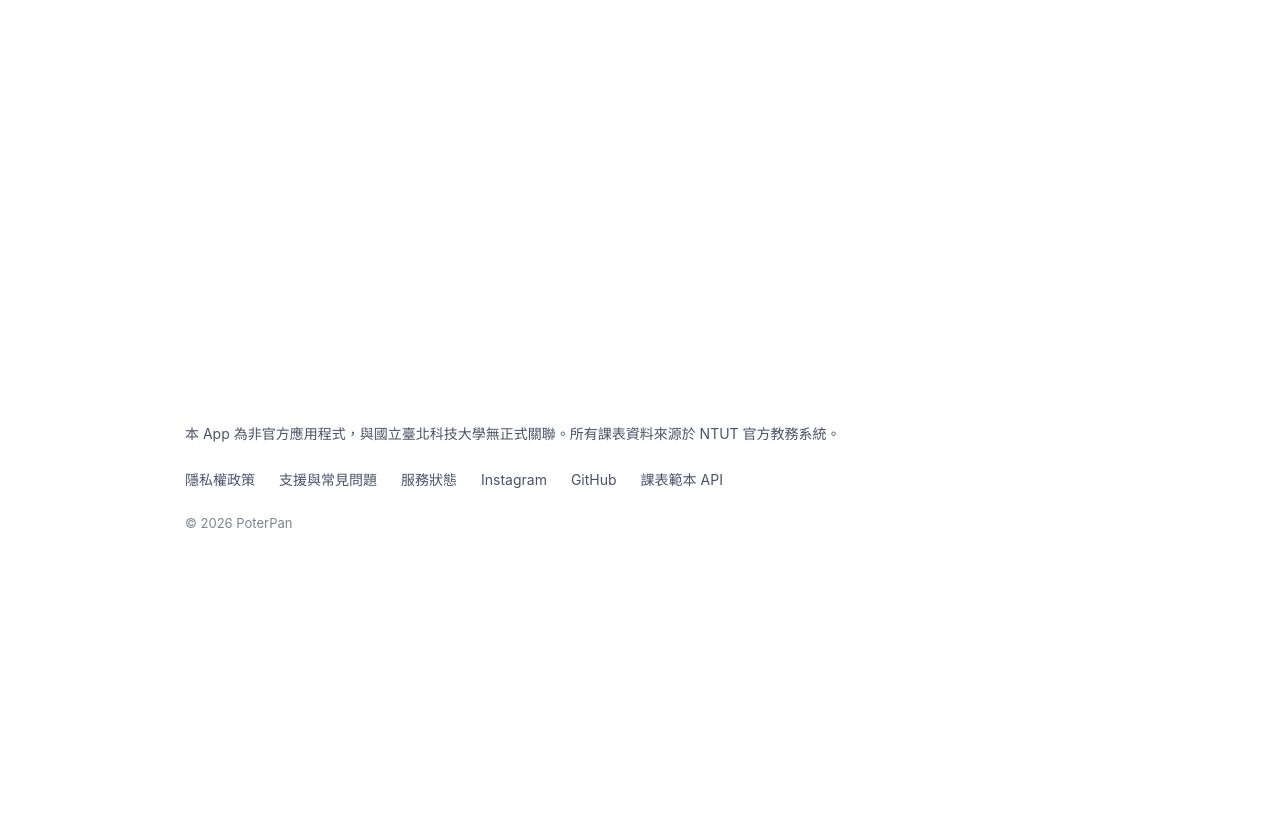
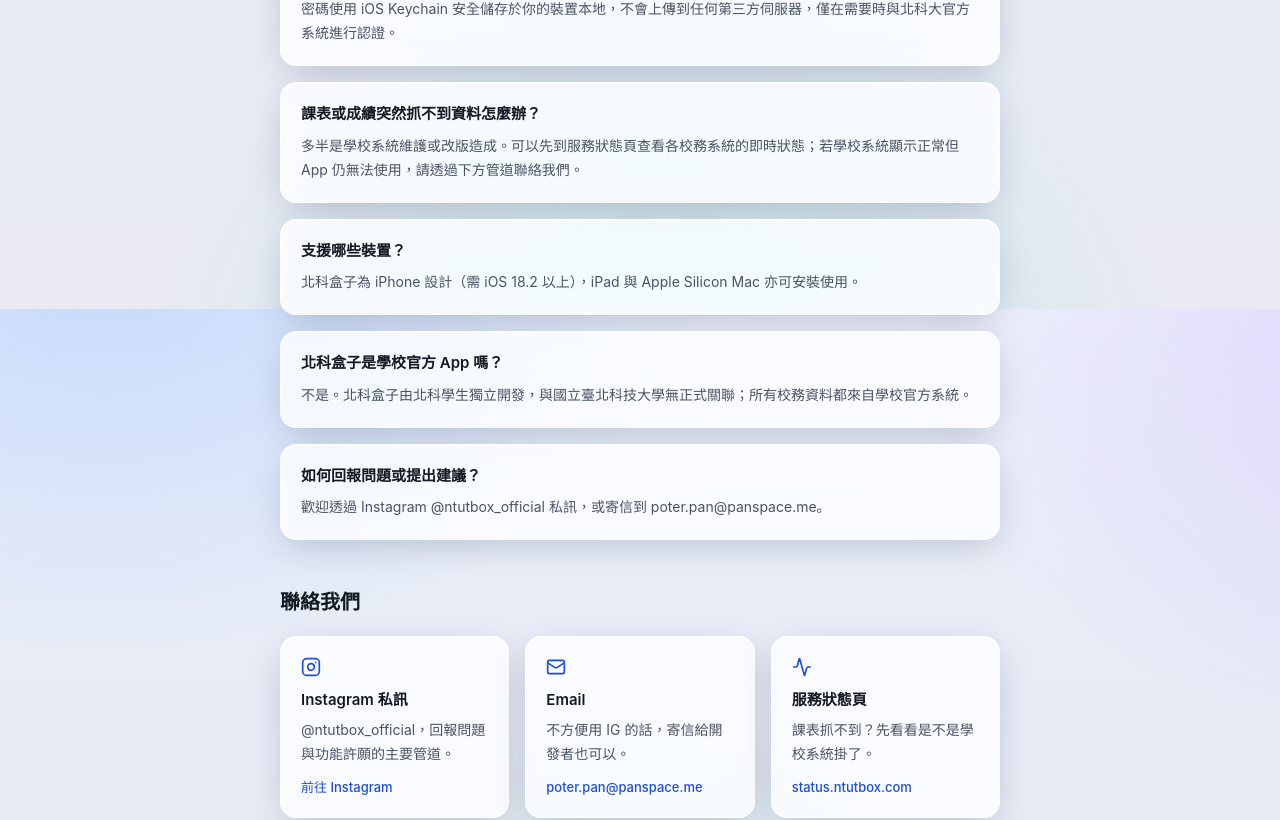
Before and after one commit to poterpan/ntutbox-website, a Next.js app: page /support in a window 1280 px wide. Before the commit this address had no page. Shown: the part 491-1311 px from the top of the page. Before the commit the page ends 1097 px from the top, so only its background shows below. Built offline with nearby package versions, Linux system fonts and the light colour scheme.

Commit message:
feat: 支援與常見問題頁 /support

```diff
--- a/scripts/check-site.mjs
+++ b/scripts/check-site.mjs
@@ -21,7 +21,7 @@ function allHtmlFiles(dir = OUT, acc = []) {
 }
 
 // ── 1. 必要檔案（隨任務增長）────────────────────────────
-const REQUIRED_FILES = ["index.html", "app-icon.png", "og.png", "privacy/index.html"];
+const REQUIRED_FILES = ["index.html", "app-icon.png", "og.png", "privacy/index.html", "support/index.html"];
 for (const f of REQUIRED_FILES) if (!exists(f)) fail(`缺少必要檔案 out/${f}`);
 
 const shots = exists("screenshots")
@@ -67,6 +67,12 @@ const PAGE_ASSERTIONS = {
     "第三方伺服器",
     "最後更新",
   ],
+  "support/index.html": [
+    "常見問題",
+    "instagram.com/ntutbox_official",
+    "poter.pan@panspace.me",
+    "status.ntutbox.com",
+  ],
 };
 for (const [page, terms] of Object.entries(PAGE_ASSERTIONS)) {
   if (!exists(page)) continue;
--- /dev/null
+++ b/src/app/support/page.tsx
@@ -0,0 +1,88 @@
+import type { Metadata } from "next";
+import { Activity, Mail } from "lucide-react";
+import { FAQ, LINKS } from "@/content/site";
+import { GlassCard } from "@/components/glass/GlassCard";
+
+export const metadata: Metadata = {
+  title: "支援與常見問題",
+  description: "北科盒子使用問題排解、常見問題與聯絡方式。",
+};
+
+function InstagramIcon(props: React.SVGProps<SVGSVGElement>) {
+  return (
+    <svg
+      viewBox="0 0 24 24"
+      fill="none"
+      stroke="currentColor"
+      strokeWidth="2"
+      strokeLinecap="round"
+      strokeLinejoin="round"
+      {...props}
+    >
+      <rect width="20" height="20" x="2" y="2" rx="5" ry="5" />
+      <path d="M16 11.37A4 4 0 1 1 12.63 8 4 4 0 0 1 16 11.37z" />
+      <line x1="17.5" x2="17.51" y1="6.5" y2="6.5" />
+    </svg>
+  );
+}
+
+const CONTACTS = [
+  {
+    icon: InstagramIcon,
+    title: "Instagram 私訊",
+    body: "@ntutbox_official，回報問題與功能許願的主要管道。",
+    href: LINKS.instagram,
+    label: "前往 Instagram",
+  },
+  {
+    icon: Mail,
+    title: "Email",
+    body: "不方便用 IG 的話，寄信給開發者也可以。",
+    href: `mailto:${LINKS.email}`,
+    label: "poter.pan@panspace.me",
+  },
+  {
+    icon: Activity,
+    title: "服務狀態頁",
+    body: "課表抓不到？先看看是不是學校系統掛了。",
+    href: LINKS.status,
+    label: "status.ntutbox.com",
+  },
+] as const;
+
+export default function SupportPage() {
+  return (
+    <div className="mx-auto max-w-3xl px-6 pb-24 pt-32">
+      <h1 className="text-3xl font-bold tracking-tight text-[var(--ink)]">支援與常見問題</h1>
+      <p className="mt-3 leading-7 text-[var(--ink-soft)]">
+        遇到問題先看看下面的常見問題；找不到答案的話，透過最下方的管道聯絡我們。
+      </p>
+
+      <h2 className="mt-12 text-xl font-semibold text-[var(--ink)]">常見問題</h2>
+      <div className="mt-5 space-y-4">
+        {FAQ.map((item) => (
+          <GlassCard key={item.q} className="rounded-2xl p-5">
+            <h3 className="text-[15px] font-semibold text-[var(--ink)]">{item.q}</h3>
+            <p className="mt-2 text-sm leading-6 text-[var(--ink-soft)]">{item.a}</p>
+          </GlassCard>
+        ))}
+      </div>
+
+      <h2 className="mt-12 text-xl font-semibold text-[var(--ink)]">聯絡我們</h2>
+      <div className="mt-5 grid gap-4 sm:grid-cols-3">
+        {CONTACTS.map((c) => (
+          <GlassCard key={c.title} className="rounded-2xl p-0">
+            <a href={c.href} className="group block p-5">
+              <c.icon className="size-5 text-[var(--accent-ink)]" aria-hidden />
+              <h3 className="mt-3 text-[15px] font-semibold text-[var(--ink)]">{c.title}</h3>
+              <p className="mt-1.5 text-sm leading-6 text-[var(--ink-soft)]">{c.body}</p>
+              <p className="mt-3 break-all text-[13px] font-medium text-[var(--accent-ink)]">
+                {c.label}
+              </p>
+            </a>
+          </GlassCard>
+        ))}
+      </div>
+    </div>
+  );
+}
```
Also changed, not shown: 1 other file (tests, documents, lock files or other folders).
